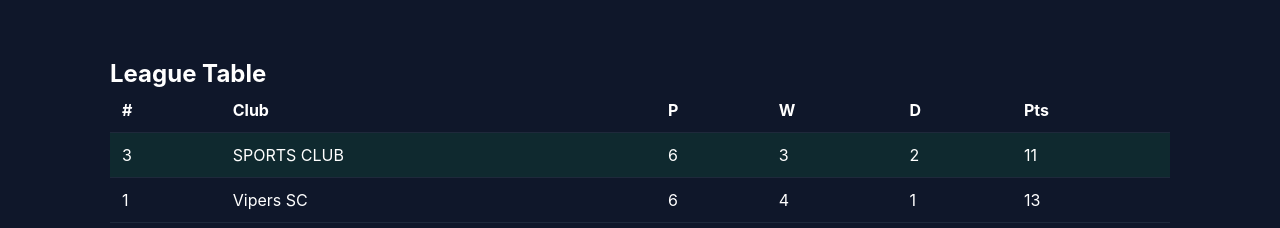
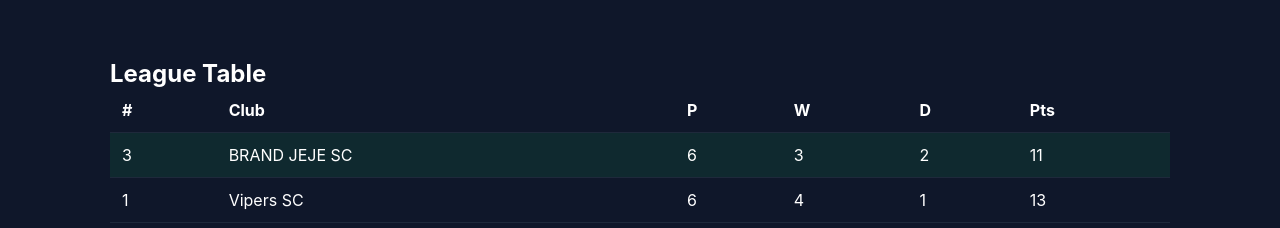
Before and after one commit to yusufuyohana686-dotcom/sports_club, a plain HTML site: page index.html in a window 1280 px wide. Shown: the part 2100-2328 px from the top of the page. Drawn offline with Linux system fonts and the light colour scheme.

Commit message:
Update league table with new team name

```diff
--- a/index.html
+++ b/index.html
@@ -93,7 +93,7 @@
     <h2>League Table</h2>
     <div class="table-wrap">
       <table><thead><tr><th>#</th><th>Club</th><th>P</th><th>W</th><th>D</th><th>Pts</th></tr></thead>
-      <tbody><tr class="highlight"><td>3</td><td>SPORTS CLUB</td><td>6</td><td>3</td><td>2</td><td>11</td></tr><tr><td>1</td><td>Vipers SC</td><td>6</td><td>4</td><td>1</td><td>13</td></tr><tr><td>2</td><td>KCCA FC</td><td>6</td><td>4</td><td>0</td><td>12</td></tr></tbody></table>
+      <tbody><tr class="highlight"><td>3</td><td>BRAND JEJE SC</td><td>6</td><td>3</td><td>2</td><td>11</td></tr><tr><td>1</td><td>Vipers SC</td><td>6</td><td>4</td><td>1</td><td>13</td></tr><tr><td>2</td><td>KCCA FC</td><td>6</td><td>4</td><td>0</td><td>12</td></tr></tbody></table>
     </div>
   </div>
 </section>
```
